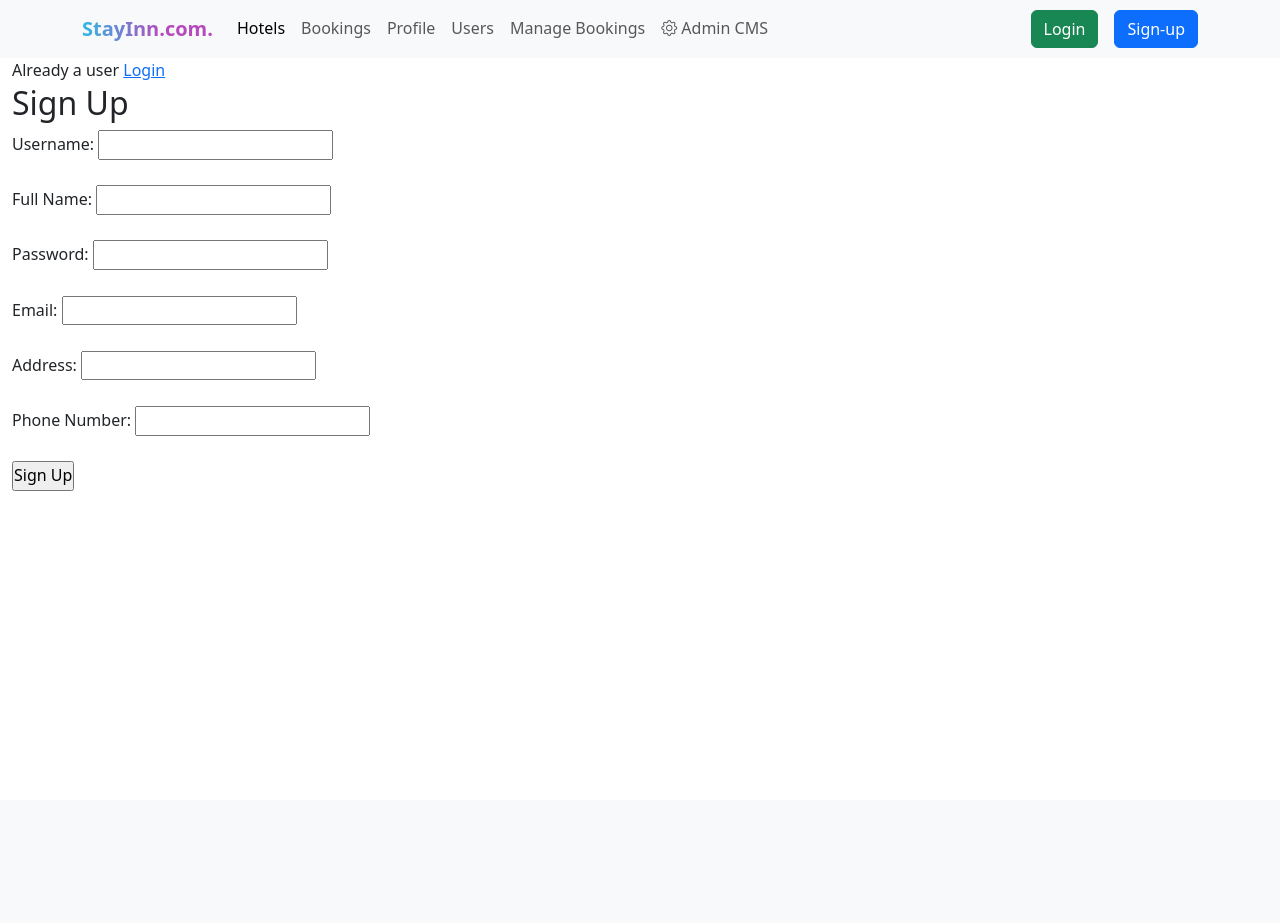
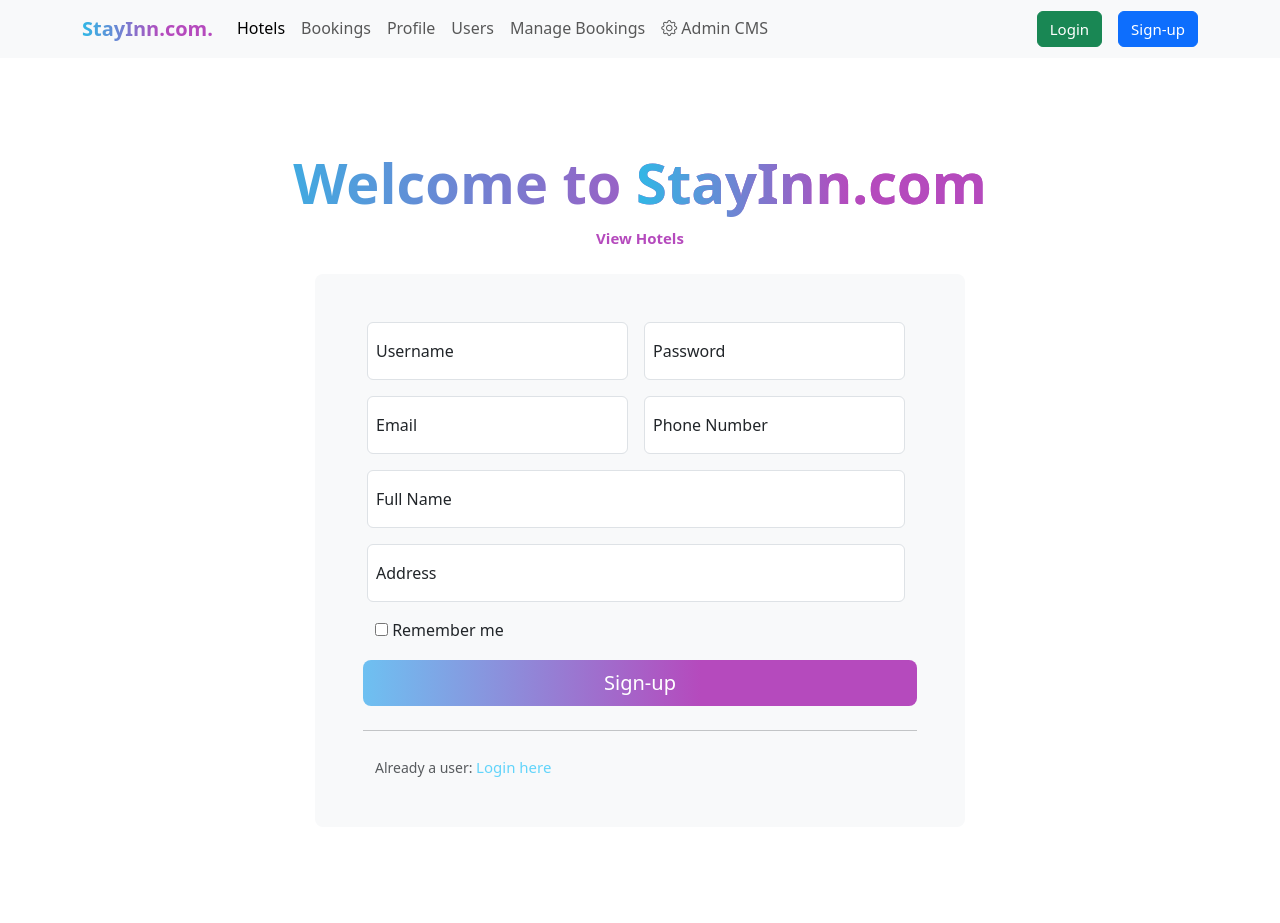
Before and after one commit to WesleyErasmus/oop_hotel_booking_app_php, a PHP site: page /pages/signup.php in a window 1280 px wide. Before the commit the page ends 491 px from the top, so only its background shows below. Run offline with PHP 8.4, Linux system fonts and the light colour scheme.

Commit message:
[signup.php]: updated form styling and added Bootstrap validation

```diff
--- /dev/null
+++ b/css/signup.css
@@ -0,0 +1,7 @@
+@import url(../css/login.css);
+
+.sign-up-form {
+    max-width: 650px;
+    display: block;
+    margin: 0 auto !important;
+}
--- a/includes/footer.php
+++ b/includes/footer.php
@@ -8,6 +8,29 @@
     })
 </script>
 
+<script>
+    // Bootstrap form validation script
+    (() => {
+        'use strict'
+
+        // Fetch all the forms we want to apply custom Bootstrap validation styles to
+        const forms = document.querySelectorAll('.needs-validation')
+
+        // Loop over them and prevent submission
+        Array.from(forms).forEach(form => {
+            form.addEventListener('submit', event => {
+                if (!form.checkValidity()) {
+                    event.preventDefault()
+                    event.stopPropagation()
+                }
+
+                form.classList.add('was-validated')
+            }, false)
+        })
+    })()
+</script>
+
+<!-- Bootstrap JS -->
 <script src="https://cdn.jsdelivr.net/npm/bootstrap@5.3.0-alpha1/dist/js/bootstrap.bundle.min.js" integrity="sha384-w76AqPfDkMBDXo30jS1Sgez6pr3x5MlQ1ZAGC+nuZB+EYdgRZgiwxhTBTkF7CXvN" crossorigin="anonymous"></script>
 </body>
 
--- a/pages/hotel.php
+++ b/pages/hotel.php
@@ -14,7 +14,10 @@ include '../includes/header.php';
 // Include hotel class
 include '../classes/hotelclass.php';
 ?>
-<?php include "../components/hero.html"; ?>
+
+<?php
+// Hotel hero carousel
+include "../components/hero.html"; ?>
 
 <div class="album py-5 bg-light">
     <div class="container">
--- a/pages/signup.php
+++ b/pages/signup.php
@@ -1,35 +1,95 @@
+<style>
+    <?php include '../css/signup.css'; ?>
+</style>
 <?php
 session_start();
 // Include Header
 include '../includes/header.php'; ?>
 
-<header>
-    <title>Sign Up</title><span>Already a user <a href="../pages/login.php">Login</a></span>
-</header>
+<!-- Login page container -->
+<div class="container col-xl-10 col-xxl-8 px-4 py-5">
+    <div class="row align-items-center g-lg-5 py-5">
 
-<!-- Sign-up form -->
-<h2>Sign Up</h2>
-<form action="" method="post">
-    <label for="username">Username:</label>
-    <input type="text" id="username" name="username" required><br><br>
+        <!-- Login form -->
+        <div class="col-md-10 mx-auto col-lg-10">
+            <div class="text-center text-lg-center login-content">
+                <!-- Login page heading -->
+                <h1 class="display-4 fw-bold lh-1 mb-3 stayInn-title">Welcome to <span class="stayInn-title">StayInn.com</span></h1>
+                <!-- Login / Sign-up nav -->
+                <nav class="fw-semibold mb-4">
+                    <a href="../pages/hotel.php">View Hotels</a>
+                </nav>
+            </div>
 
-    <label for="fullname">Full Name:</label>
-    <input type="text" id="fullname" name="fullname" required><br><br>
+            <form action="" class="sign-up-form row p-4 p-md-5 rounded-3 bg-light needs-validation" method="post" novalidate>
+                <div class="form-floating ps-1 mb-3 col-md-6">
+                    <!-- Username input -->
+                    <input type="text" name="username" class="form-control" id="validationCustom01" placeholder="Enter your username" required>
+                    <label for="validationCustom01">Username</label>
+                    <div class="invalid-feedback">
+                        Please enter a valid username.
+                    </div>
+                </div>
+                <div class="form-floating ps-1 mb-3 col-md-6">
+                    <!-- Password input -->
+                    <input type="password" name="password" class="form-control" id="validationCustom03" placeholder="Enter your password" required>
+                    <label for="validationCustom03">Password</label>
+                    <div class="invalid-feedback">
+                        Please enter a valid password.
+                    </div>
+                </div>
+                <div class="form-floating ps-1 mb-3 col-md-6">
+                    <!-- Email input -->
+                    <input type="email" name="email" class="form-control" id="validationCustom04" placeholder="Enter your email" required>
+                    <label for="validationCustom04">Email</label>
+                    <div class="invalid-feedback">
+                        Please enter a valid email.
+                    </div>
+                </div>
+                <div class="form-floating ps-1 mb-3 col-md-6">
+                    <!-- Phone number input -->
+                    <input type="number" name="phonenumber" class="form-control" id="validationCustom06" placeholder="Enter your phone number" required>
+                    <label for="validationCustom06">Phone Number</label>
+                    <div class="invalid-feedback">
+                        Please enter a valid phone number.
+                    </div>
+                </div>
+                <div class="form-floating ps-1 mb-3 col-12">
+                    <!-- Fullname input -->
+                    <input type="text" name="fullname" class="form-control" id="validationCustom02" placeholder="Enter your full name" required>
+                    <label for="validationCustom02">Full Name</label>
+                    <div class="invalid-feedback">
+                        Please enter a valid full name.
+                    </div>
+                </div>
+                <div class="form-floating ps-1 mb-3 col-md-12">
+                    <!-- Address input -->
+                    <input type="text" name="address" class="form-control" id="validationCustom05" placeholder="Enter your address" required>
+                    <label for="validationCustom05">Address</label>
+                    <div class="invalid-feedback">
+                        Please enter a valid address.
+                    </div>
+                </div>
 
-    <label for="password">Password:</label>
-    <input type="password" id="password" name="password" required><br><br>
+                <!-- Remember me checkbox -->
+                <div class="checkbox mb-3">
+                    <label>
+                        <input type="checkbox" value="remember-me"> Remember me
+                    </label>
+                </div>
 
-    <label for="email">Email:</label>
-    <input type="email" id="email" name="email" ><br><br>
+                <!-- Login form submit btn -->
+                <button class="w-100 btn btn-lg login-btn" type="submit">Sign-up</button>
+                <hr class="my-4">
 
-    <label for="address">Address:</label>
-    <input type="text" id="address" name="address" required><br><br>
-
-    <label for="phonenumber">Phone Number:</label>
-    <input type="text" id="phonenumber" name="phonenumber" required><br><br>
-
-    <input type="submit" name="submit" value="Sign Up">
-</form>
+                <!-- Create an account container -->
+                <small class="text-muted create-account-container">
+                    <div>Already a user: <a href="../pages/login.php">Login here</a></div>
+                </small>
+            </form>
+        </div>
+    </div>
+</div>
 
 <?php
 // Include user class
```
Also changed, not shown: pages/login.php (+0 -21 lines).
